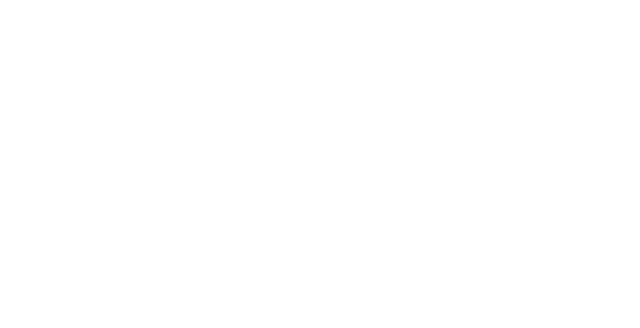
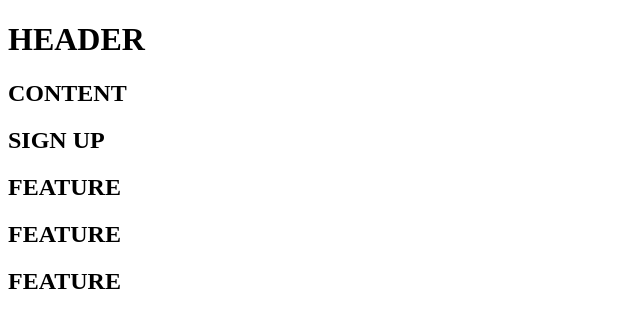
Before and after one commit to JAMK-IT-STUDENT/ttms0400-web-visualisointi-yhteinen-harjoitus-paavonelimarkka, a plain HTML site: page index.html in a window 1280 px wide. Shown: the whole page, without its empty margins (0-640 px from the left). Drawn offline with Linux system fonts and the light colour scheme.

Commit message:
EDIT index.html

```diff
--- a/index.html
+++ b/index.html
@@ -1,17 +1,36 @@
 <!DOCTYPE html>
 <html>
-
 <head>
     <meta charset="UTF-8">
     <title>Yhteinen harjoitustyo</title>
 </head>
-
 <body>
 
+    <nav></nav>
 
+    <header>
+        <h1>HEADER</h1>
+    </header>
 
+    <main>
+        <h2>CONTENT</h2>
+    </main>
 
+    <section>
+        <h2>SIGN UP</h2>
+    </section>
+
+    <article>
+        <h2>FEATURE</h2>
+    </article>
+
+    <article>
+        <h2>FEATURE</h2>
+    </article>
+
+    <article>
+        <h2>FEATURE</h2>
+    </article>
 
 </body>
-
 </html>
```
